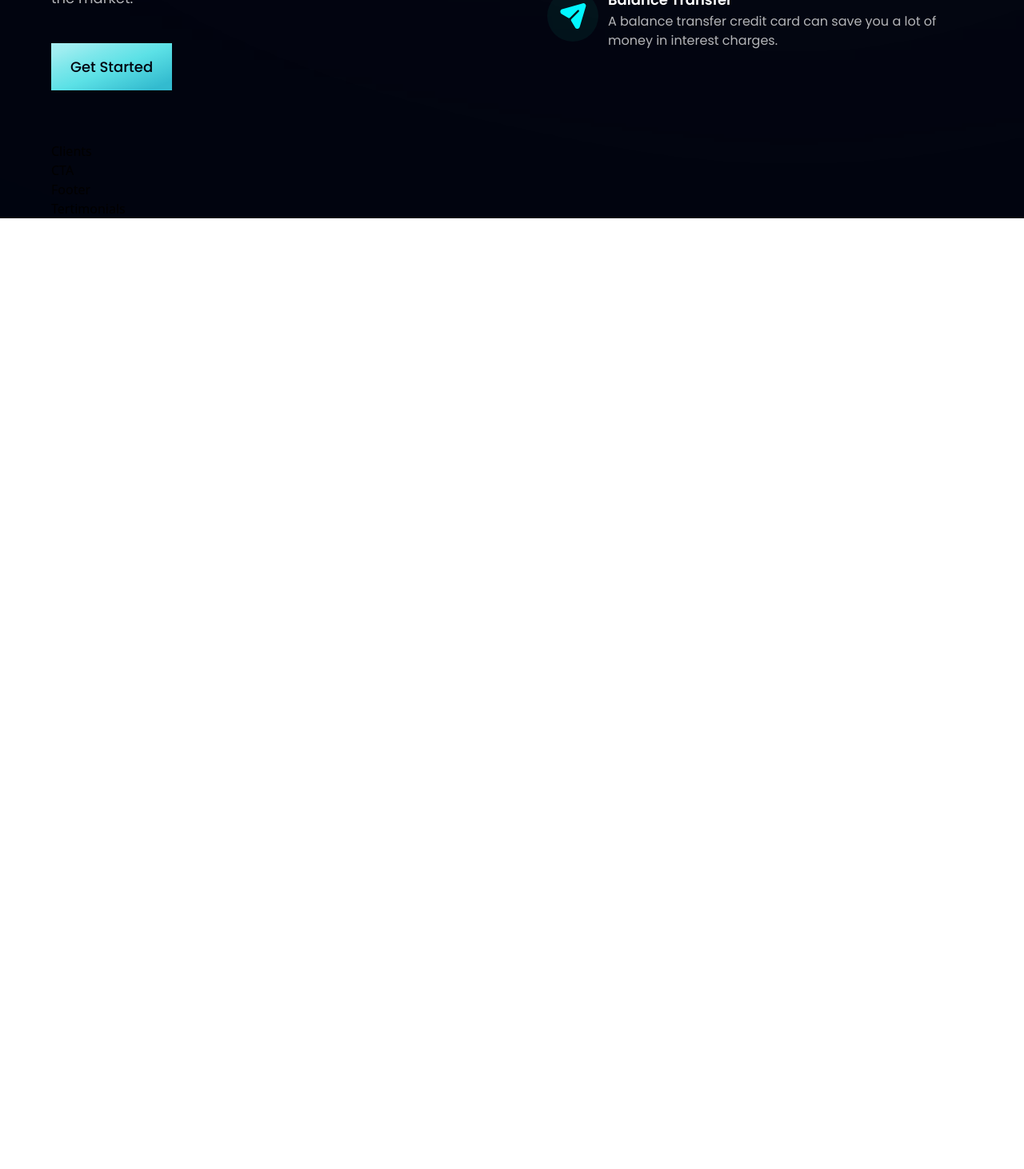
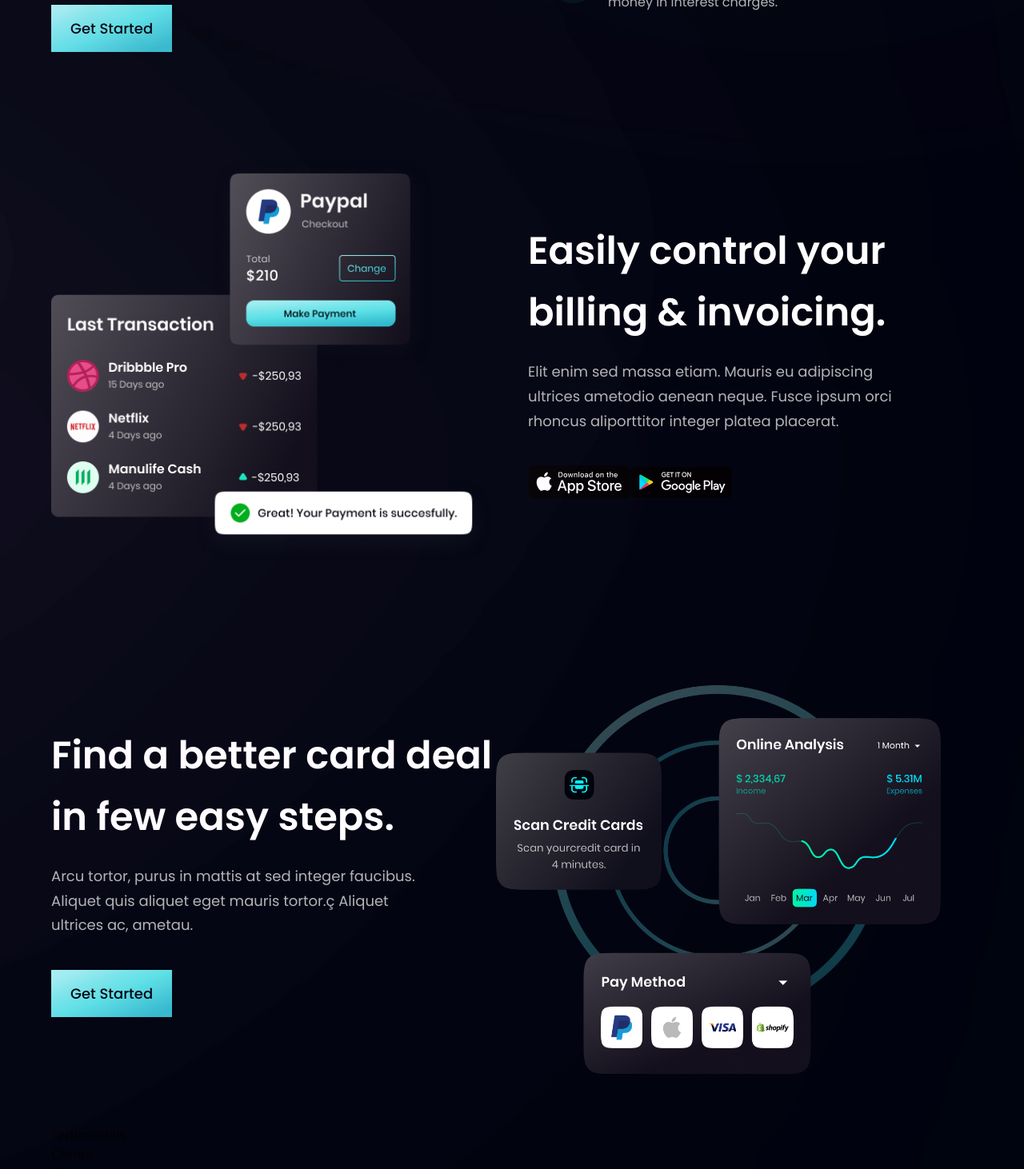
Before and after one commit to sam3690/bank-app-demo, a React (Vite) app: page / in a window 1280 px wide. Shown: the part 1420-2882 px from the top of the page at 80% size. Before the commit the page ends 1693 px from the top, so only its background shows below. Built offline with nearby package versions, Linux system fonts and the light colour scheme.

Commit message:
updated 26-01-24 10:26 pm

```diff
--- a/src/App.jsx
+++ b/src/App.jsx
@@ -21,13 +21,13 @@
     <div className={`bg-primary ${styles.paddingX} ${styles.flexCenter}`}>
       <div className={`${styles.boxWidth}`}>
         <Stats />
+        <Business />
         <Billing />
         <CardDeal />
-        <Business />
+        <Testimonials />
         <Clients />
         <CTA />
         <Footer />
-        <Testimonials />
       </div>
     </div>
   </div>
--- a/src/Components/BIlling.jsx
+++ b/src/Components/BIlling.jsx
@@ -1,9 +1,33 @@
-import React from 'react'
+import { apple, bill, google } from '../assets';
+import styles, { layout } from '../Style';
 
-const BIlling = () => {
-  return (
-    <div>BIlling</div>
-  )
-}
+const BIlling = () => (
+
+    <section id='product' className={layout.sectionReverse}>
+        <div className={layout.sectionImgReverse}>
+          <img src={bill} alt="billing" className="w-[100%] h-[100%] relative z-[5]" />
+          <div className="absolute z-[3] -left-1/2 top-0 w-[50%]
+          h-[50%] rounded-full white__gradient"/>
+          <div className="absolute z-[3] -left-1/2 top-0 w-[50%]
+          h-[50%] rounded-full white__gradient"/>
+          <div className="absolute z-[0] -left-1/2 bottom-0 w-[50%] h-[50%] rounded-full pink__gradient"/>
+          <div className="absolute z-[0] -left-1/2 bottom-0 w-[50%] h-[50%] rounded-full pink__gradient"/>
+
+        </div>
+
+        <div className={layout.sectionInfo}>
+          <h2 className={styles.heading2}>Easily control your <br className='sm:block hidden'/> billing & invoicing.</h2>
+          <p className={`${styles.paragraph} max-w-[470px] mt-5`}>
+          Elit enim sed massa etiam. Mauris eu adipiscing ultrices ametodio aenean neque. Fusce ipsum orci rhoncus aliporttitor integer platea placerat.
+          </p>
+
+          <div className='flex flex-row flex-wrap sm:mt-10 mt-6'>
+            <img src={apple} alt="apple_store" className='w-[128px] h-[42px] object-contain margin-[5] cursor-pointer'/>
+            <img src={google} alt="google_play" className='w-[128px] h-[42px] object-contain margin-[5] cursor-pointer'/>
+          </div>
+        </div>
+    </section>
+
+)
 
 export default BIlling
--- a/src/Components/CardDeal.jsx
+++ b/src/Components/CardDeal.jsx
@@ -1,9 +1,22 @@
-import React from 'react'
+import { card } from '../assets';
+import styles, { layout } from '../Style';
+import Button from "./Button";
 
-const CardDeal = () => {
-  return (
-    <div>CardDeal</div>
-  )
-}
+const CardDeal = () => (
+      <section className={layout.section}>
+        <div className={layout.sectionInfo}>
+          <h2 className={styles.heading2}>Find a better card deal <br className='sm:block hidden'/>in few easy steps.</h2>
+          <p className={`${styles.paragraph} max-w-[470px] mt-5`}>
+          Arcu tortor, purus in mattis at sed integer faucibus. Aliquet quis aliquet eget mauris tortor.ç Aliquet ultrices ac, ametau.
+          </p>
+          <Button styles={`mt-10`}/>
+        </div>
+        <div className={layout.sectionImgReverse}>
+          <img src={ card } alt="card" className={`mt-5`}/>
+        </div>
+
+      </section>
+
+)
 
 export default CardDeal
```
